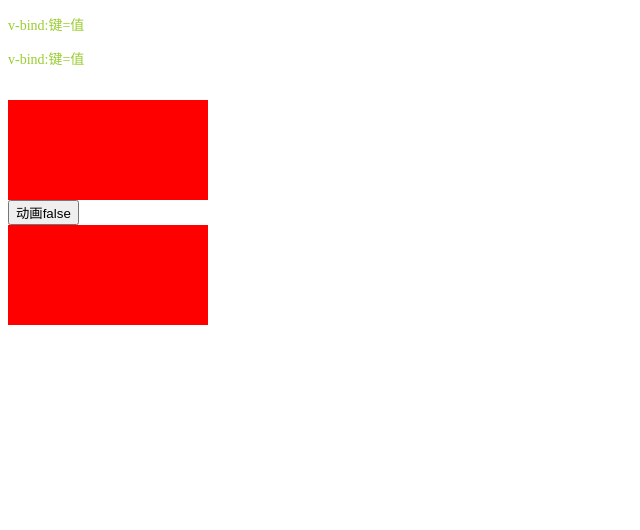
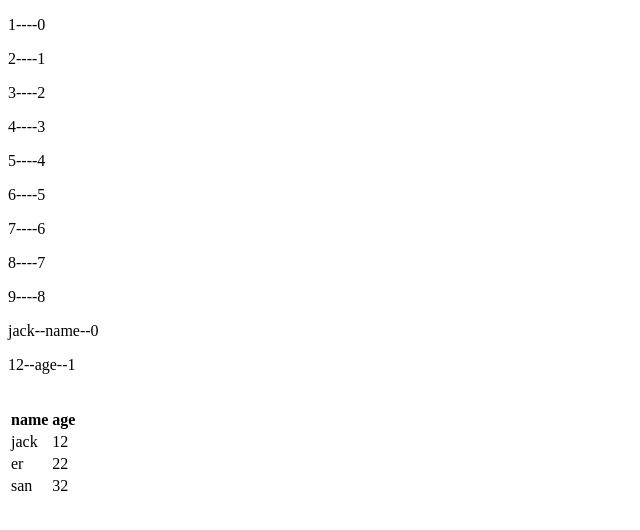
Before and after one commit to nishizbdjy/vue-, a Vue app: page / in a window 1280 px wide. Shown: the top 530 px of the page, without its empty margins (0-640 px from the left). Built offline with nearby package versions, Linux system fonts and the light colour scheme.

Commit message:
完成v-for

```diff
--- /dev/null
+++ b/src/components/v-for.vue
@@ -0,0 +1,49 @@
+<template>
+  <div>
+    <p v-for="(value,index) in arr" :key="index">{{value}}----{{index}}</p>
+    <p v-for="(value,key,index) in obj" :key="key">{{value}}--{{key}}--{{index}}</p>
+    <br>
+    <table>
+      <tr>
+        <th>name</th>
+        <th>age</th>
+      </tr>
+      <tr v-for="(value,index) in aobj" :key="index">
+          <td >{{value.name}}</td>
+          <td>{{value.age}}</td>
+          <!-- <td v-for='(v,k) in value' :key='k'>{{v}}</td> -->
+      </tr>
+    </table>
+  </div>
+</template>
+
+<script>
+export default {
+  data() {
+    return {
+      arr: [1, 2, 3, 4, 5, 6, 7, 8, 9],
+      obj: {
+        name: "jack",
+        age: 12
+      },
+      aobj: [
+        {
+          name: "jack",
+          age: 12
+        },
+        {
+          name: "er",
+          age: 22
+        },
+        {
+          name: "san",
+          age: 32
+        }
+      ]
+    };
+  }
+};
+</script>
+
+<style>
+</style>
--- a/src/main.js
+++ b/src/main.js
@@ -1,6 +1,6 @@
 import Vue from 'vue'
 // import App from './App.vue'
-import App from '@/components/v-bind.vue'
+import App from '@/components/v-for.vue'
 
 
 Vue.config.productionTip = false
```
